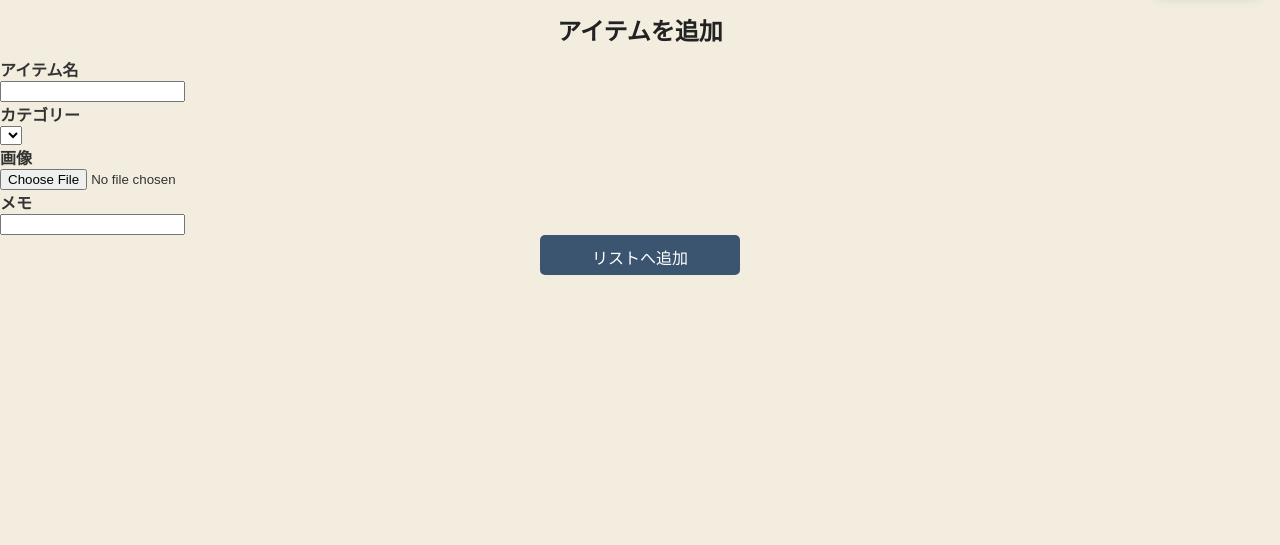
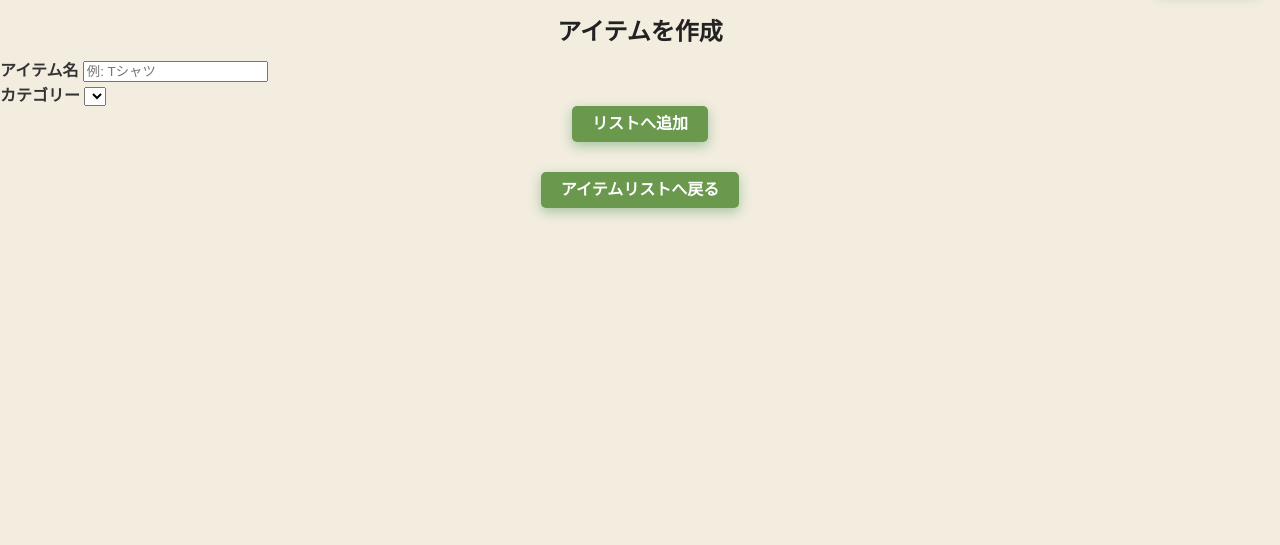
Before and after one commit to jolt-reco/packcomp, a Flask app: page /custom_item/new/1 in a window 1280 px wide. Shown: the part 47-592 px from the top of the page. Run offline with Flask 3, Linux system fonts and the light colour scheme; the visitor is signed in with stand-in values (Sample User, id 1); data that the repository does not hold is empty.

Commit message:
update: タグ構成修正

```diff
--- a/app/templates/custom_items_form.html
+++ b/app/templates/custom_items_form.html
@@ -1,24 +1,36 @@
 {% extends "base.html" %}
 
-{% block title %}アイテム追加フォーム{% endblock %}
+{% block title %}アイテム作成フォーム{% endblock %}
 
 {% block content %}
-<h2>アイテムを追加</h2>
+<h2>アイテムを作成</h2>
+
+<div class="custom-form-container">
     <form method="POST" action="{{ url_for('main.new_custom_item', travel_id=travel_id) }}" enctype="multipart/form-data">
-    <label>アイテム名 <br><input type="text" name="name"></label><br>
-   <label>カテゴリー <br>
-        <select name="category">
+        <div class="form-group">
+            <label for="item-name">アイテム名</label>
+            <input type="text" id="item-name" name="name" placeholder="例: Tシャツ" required>
+        </div>
+
+        <div class="form-group">
+            <label for="item-category">カテゴリー</label>
+            <select id="item-category" name="category" required>
                 {% for c in categories %}
                 <option value="{{ c }}">{{ c }}</option>
                 {% endfor %}
             </select>
-    </label><br>
-    <label>画像 <br><input type="file" name="image" accept="image/*"></label><br>
-    <label>メモ <br><input type="text" name="note"></label><br>
+        </div>
 
-    <div class="button-area2">
-        <button type="submit">リストへ追加</button>
+        <div class="button-area1">
+            <button type="submit" class="btn-submit">リストへ追加</button>
         </div>
     </form>
+</div>
+
+<div class="back-btn">
+    <div class="button-area1">
+        <a href="{{ url_for('main.custom_items_list', travel_id=travel_id) }}">アイテムリストへ戻る</a>
+    </div>
+</div>
 
 {% endblock %}
```
Lines whose indentation alone changed are shown as unchanged.
